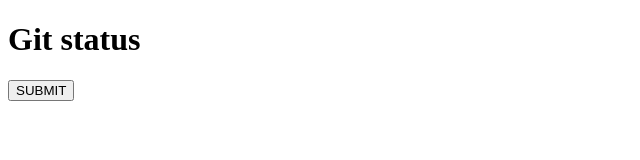
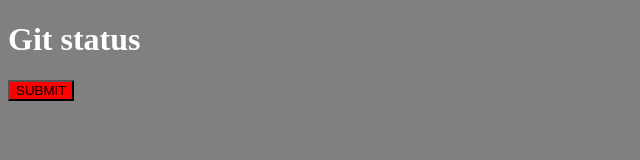
Before and after one commit to KhangCE171659/demo, a plain HTML site: page index.html in a window 1280 px wide. Shown: the whole page, without its empty margins (0-640 px from the left). Drawn offline with Linux system fonts and the light colour scheme.

Commit message:
add css file

```diff
--- /dev/null
+++ b/index.css
@@ -0,0 +1,7 @@
+.contain{
+    background-color: gray;
+
+}
+h1{
+    color: white;
+}
--- a/index.html
+++ b/index.html
@@ -4,9 +4,17 @@
     <meta charset="UTF-8">
     <meta name="viewport" content="width=device-width, initial-scale=1.0">
     <title>Document</title>
+    <link rel="stylesheet" href="index.css">
+    <link rel="stylesheet" href="index2.css">
 </head>
-<body>
+<body class="contain">
     <h1>Git status</h1>
     <button>SUBMIT</button>
 </body>
 </html>
+<!--
+    Thu mục đang làm việc..........Staging Area.........Commited
+    index.css
+                                     index.html
+    index2.css
+-->
--- /dev/null
+++ b/index2.css
@@ -0,0 +1,3 @@
+button{
+    background-color: red;
+}
```
